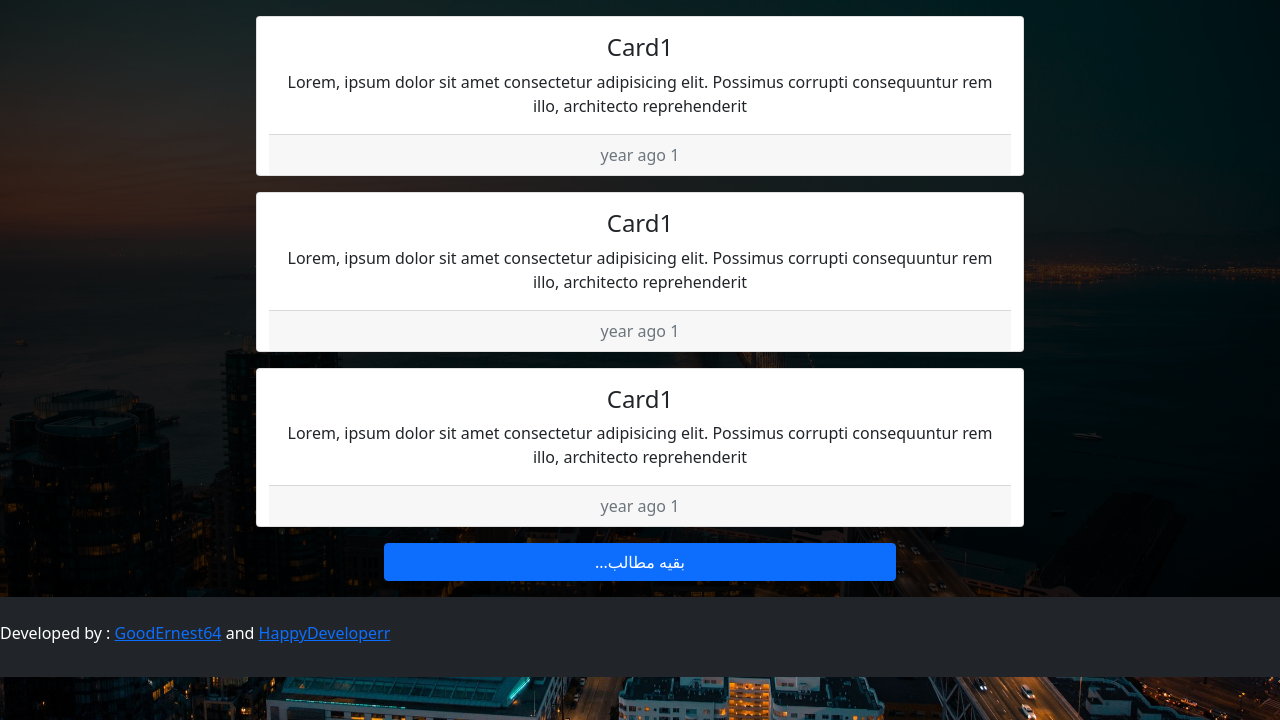
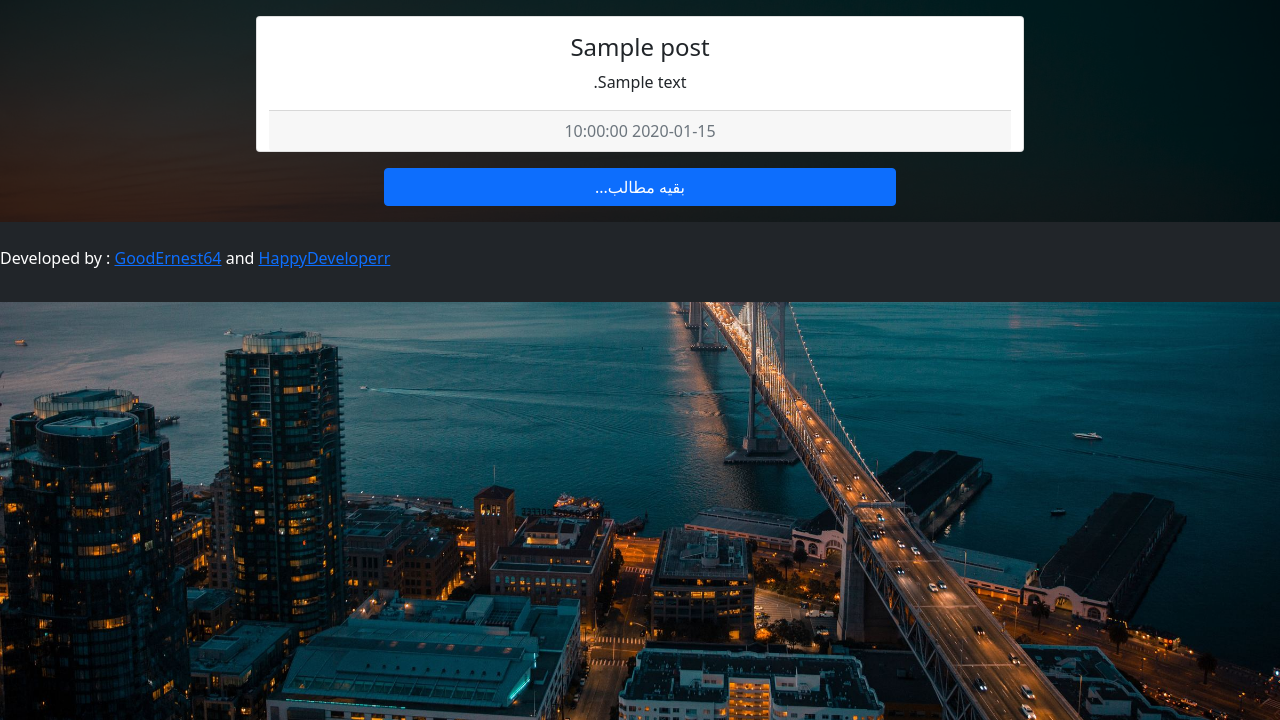
Before and after one commit to GoodErnest64/Rafi-School-Website-Project, a Flask app: template templates/index.html in a window 1280 px wide. Shown: the part 80-800 px from the top of the page. Run offline with Flask 2, Linux system fonts and the light colour scheme; the template is opened without the code that fills it: most values are stand-ins (such as "Sample title", 1, 10 or a date in 2020); some libraries are stand-ins or nearby versions.

Commit message:
python interaction

```diff
--- a/app.py
+++ b/app.py
@@ -1,11 +1,29 @@
 from flask import *
+import sqlite3
 
 app = Flask(__name__)
 app.secret_key = "WhyNotSetTheSecretKeyToSarina?"
 
+def connect_to_db():
+    conn = sqlite3.connect('database.db')
+    conn.row_factory = sqlite3.Row
+    return conn
+
+def get_post(post_id):
+    conn = connect_to_db()
+    post = conn.execute('SELECT * FROM posts WHERE id = ?',
+                        (post_id,)).fetchone()
+    conn.close()
+    if post is None:
+        abort(404)
+    return post
+
 @app.route("/")
 def index():
-    return render_template("index.html", blogs=[1, 2, 3])
+    conn = connect_to_db()
+    posts = conn.execute('SELECT * FROM posts').fetchall()
+    conn.close()
+    return render_template('index.html', posts=posts)
 
 if __name__ == "__main__":
     app.run(debug=True, port=12345)
--- a/templates/index.html
+++ b/templates/index.html
@@ -38,35 +38,17 @@
 
 	<div class="container-fluid" style="background-color: rgba(0, 0, 0, 0.8);">
 		<div class="row">
-			<div class="card">
-				<div class="card-body">
-					<h4 class="card-title">Card1</h4>
-					<p class="card-text">Lorem, ipsum dolor sit amet consectetur adipisicing elit. Possimus corrupti consequuntur rem illo, architecto reprehenderit </p>
+			{% for post in posts %}
+				<div class="card">
+					<div class="card-body">
+						<h4 class="card-title">{{ post["title"] }}</h4>
+						<p class="card-text">{{ post["content"] }}</p>
+					</div>
+					<div class="card-footer">
+						<p class="card-text text-muted">{{ post["created"] }}</p>
+					</div>
 				</div>
-				<div class="card-footer">
-					<p class="card-text text-muted">1 year ago</p>
-				</div>
-			</div>
-
-			<div class="card">
-				<div class="card-body">
-					<h4 class="card-title">Card1</h4>
-					<p class="card-text">Lorem, ipsum dolor sit amet consectetur adipisicing elit. Possimus corrupti consequuntur rem illo, architecto reprehenderit </p>
-				</div>
-				<div class="card-footer">
-					<p class="card-text text-muted">1 year ago</p>
-				</div>
-			</div>
-
-			<div class="card">
-				<div class="card-body">
-					<h4 class="card-title">Card1</h4>
-					<p class="card-text">Lorem, ipsum dolor sit amet consectetur adipisicing elit. Possimus corrupti consequuntur rem illo, architecto reprehenderit </p>
-				</div>
-				<div class="card-footer">
-					<p class="card-text text-muted">1 year ago</p>
-				</div>
-			</div>
+			{% endfor %}
 
 			<a class="btn btn-primary" href="#" style="width:40vw;margin-right:30vw;margin-top: 1rem;margin-bottom: 1rem;">بقیه مطالب...</a>
 		</div>
```
Also changed, not shown: db_init.py (added, +20 -0 lines), schema.sql (added, +8 -0 lines), database.db (added).
